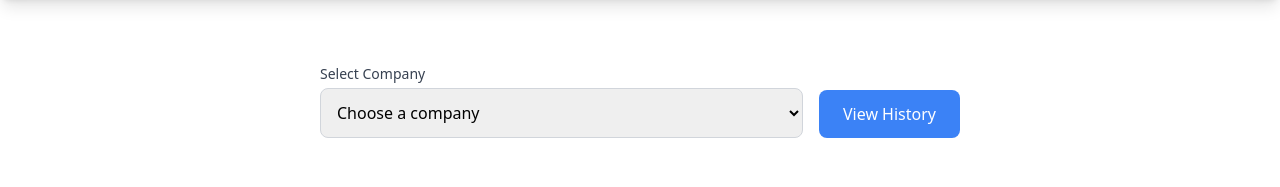
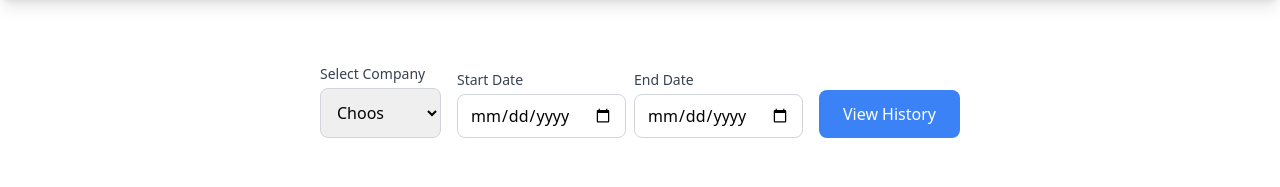
Before and after one commit to ReeshavMainali/Stock-Predictor, a Flask app: page /history in a window 1280 px wide. Shown: the part 64-251 px from the top of the page. Run offline with Flask 3, Linux system fonts and the light colour scheme; data that the repository does not hold is empty; some libraries are stand-ins or nearby versions.

Commit message:
Refactor code structure for improved readability and maintainability

```diff
--- a/app.py
+++ b/app.py
@@ -15,11 +15,11 @@ import pandas as pd
 from functions.db_data_manager import DatabaseManager
 from functions.logger import logger
 from model.model import train_model, predict_future, calculate_rsi, preprocess_transaction_data
-import shap
 import io
 import sys
 import os
 from typing import Optional
+from datetime import datetime
 from flask import Response, make_response
 from functions.helpers import _calculate_percentage_change , _prepare_prediction_data , _prepare_top_stocks_data
 from sklearn.metrics import mean_squared_error, mean_absolute_error, r2_score, mean_absolute_percentage_error
@@ -97,17 +97,51 @@ def history(symbol: Optional[str] = None) -> str:
         history_data = db_manager.get_stock_history(symbol)
         logger.info(f"Retrieved {len(history_data)} records for {symbol}")
 
+        # Date filter parameters (optional)
+        start_date_str = request.args.get('start_date')
+        end_date_str = request.args.get('end_date')
+
+        # Validate and convert to date objects if provided (expecting YYYY-MM-DD strings)
+        start_date_obj = None
+        end_date_obj = None
+        try:
+            if start_date_str:
+                start_date_obj = datetime.strptime(start_date_str, '%Y-%m-%d').date()
+            if end_date_str:
+                end_date_obj = datetime.strptime(end_date_str, '%Y-%m-%d').date()
+        except ValueError:
+            logger.warning('Invalid date format provided for start_date or end_date; expected YYYY-MM-DD')
+
+        # Filter history_data by transaction_date which is a YYYY-MM-DD string
+        if start_date_obj or end_date_obj:
+            filtered = []
+            for record in history_data:
+                try:
+                    rec_date = datetime.strptime(record.get('transaction_date', ''), '%Y-%m-%d').date()
+                except Exception:
+                    # Skip records with invalid date formats
+                    continue
+
+                if start_date_obj and rec_date < start_date_obj:
+                    continue
+                if end_date_obj and rec_date > end_date_obj:
+                    continue
+                filtered.append(record)
+            history_data = filtered
+
         # Calculate percentage changes
         for data in history_data:
             data['change'] = _calculate_percentage_change(
                 data['rate'],
-                data['avg_price']
+                data.get('avg_price', data['rate'])
             )
 
         return render_template('history.html',
                             companies=all_companies,
                             symbol=symbol,
-                            history_data=history_data)
+                            history_data=history_data,
+                            start_date=start_date_str,
+                            end_date=end_date_str)
 
     except Exception as e:
         logger.error(f"Error fetching history for {symbol}: {str(e)}", exc_info=True)
--- a/templates/history.html
+++ b/templates/history.html
@@ -2,27 +2,40 @@
 {% block content %}
 <!-- Search Section -->
 <div class="max-w-2xl mx-auto mt-8 mb-8 px-4">
+    <!-- Use a GET form so selected symbol and dates are submitted as query params and persisted by the backend -->
+    <form method="get" action="{{ url_for('history') }}">
         <div class="flex gap-4 items-end">
             <!-- Company Select -->
             <div class="flex-1">
-            <label for="company" class="block text-sm font-medium text-gray-700 dark:text-gray-300">Select Company</label>
-            <select name="company" id="company" class="mt-1 block w-full pl-3 pr-10 py-3 border border-gray-300 dark:border-gray-600 focus:outline-none focus:ring-indigo-500 focus:border-indigo-500 rounded-lg dark:bg-gray-700 dark:text-white">
+                <label for="symbol" class="block text-sm font-medium text-gray-700 dark:text-gray-300">Select Company</label>
+                <select name="symbol" id="symbol" class="mt-1 block w-full pl-3 pr-10 py-3 border border-gray-300 dark:border-gray-600 focus:outline-none focus:ring-indigo-500 focus:border-indigo-500 rounded-lg dark:bg-gray-700 dark:text-white">
                     <option value="">Choose a company</option>
-                {% for company_item in companies %} {# Assumes 'companies' is passed from your backend view #}
+                    {% for company_item in companies %}
                     <option value="{{ company_item.symbol }}" {% if symbol == company_item.symbol %}selected{% endif %}>
-                    {{ company_item.symbol|default(company_item.symbol) }} {# Display name, fallback to symbol #}
+                        {{ company_item.symbol|default(company_item.symbol) }}
                     </option>
                     {% endfor %}
                 </select>
             </div>
 
+            <!-- Date filters -->
+            <div class="flex items-center gap-2">
+                <div>
+                    <label for="start_date" class="block text-sm font-medium text-gray-700 dark:text-gray-300">Start Date</label>
+                    <input type="date" id="start_date" name="start_date" value="{{ start_date if start_date is defined else '' }}" class="mt-1 block w-full pl-3 pr-3 py-2 border border-gray-300 dark:border-gray-600 rounded-lg dark:bg-gray-700 dark:text-white" />
+                </div>
+                <div>
+                    <label for="end_date" class="block text-sm font-medium text-gray-700 dark:text-gray-300">End Date</label>
+                    <input type="date" id="end_date" name="end_date" value="{{ end_date if end_date is defined else '' }}" class="mt-1 block w-full pl-3 pr-3 py-2 border border-gray-300 dark:border-gray-600 rounded-lg dark:bg-gray-700 dark:text-white" />
+                </div>
+            </div>
+
             <!-- View History Button -->
-        <button
-            onclick="viewCompanyHistory()"
-            class="px-6 py-3 bg-blue-500 hover:bg-blue-600 text-white rounded-lg focus:outline-none focus:ring-2 focus:ring-blue-500 dark:bg-blue-600 dark:hover:bg-blue-700">
-            View History
-        </button>
+            <div class="flex items-center">
+                <button type="submit" class="px-6 py-3 bg-blue-500 hover:bg-blue-600 text-white rounded-lg focus:outline-none focus:ring-2 focus:ring-blue-500 dark:bg-blue-600 dark:hover:bg-blue-700">View History</button>
             </div>
+        </div>
+    </form>
 </div>
 
 <!-- Stock Information Section -->
@@ -207,26 +220,8 @@
         initializeChart(labels, prices);
     {% endif %}
 
-    function viewCompanyHistory() {
-        const companySelectEl = document.getElementById('company');
-        const stockSymbol = companySelectEl.value;
+    // Navigation is handled by the form submission; no client-side navigation required.
 
-        if (!stockSymbol) {
-            alert('Please select a company.');
-            companySelectEl.focus();
-            return;
-        }
-        // Navigate to the history page for the selected symbol
-        window.location.href = `/history/${stockSymbol}`;
-    }
-
-    // Initialize chart with data if available
-    // Note: The original file had 'stock_history', 'dates', 'prices' which might be from an older version.
-    // Assuming 'history_data' is the correct variable as used above for chart initialization.
-    {% if stock_history %}
-        const labels = {{ dates|tojson|safe }};
-        const prices = {{ prices|tojson|safe }};
-        initializeChart(labels, prices);
-    {% endif %}
+    // (old 'stock_history' initializer removed)
 </script>
 {% endblock %}
```
Also changed, not shown: model/model.py (+64 -48 lines), 2 other files. Lines whose indentation alone changed are shown as unchanged.
